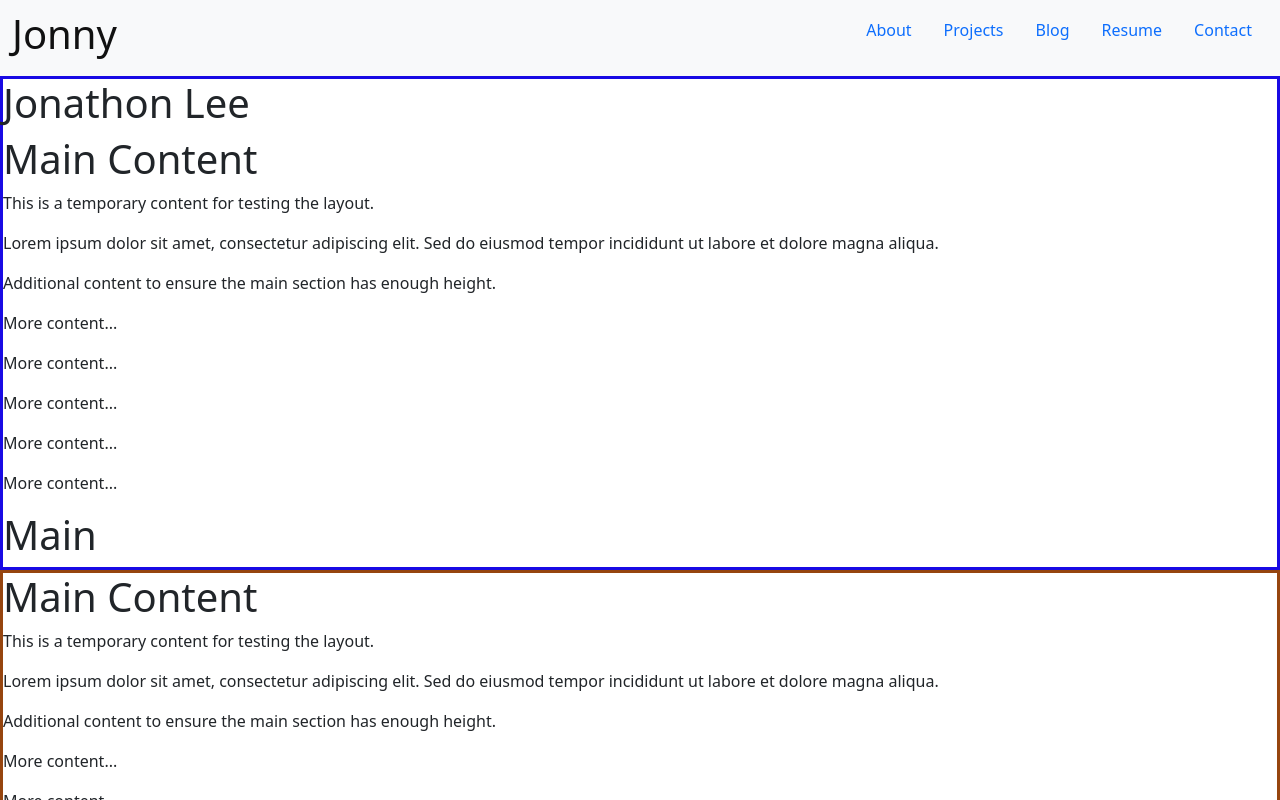
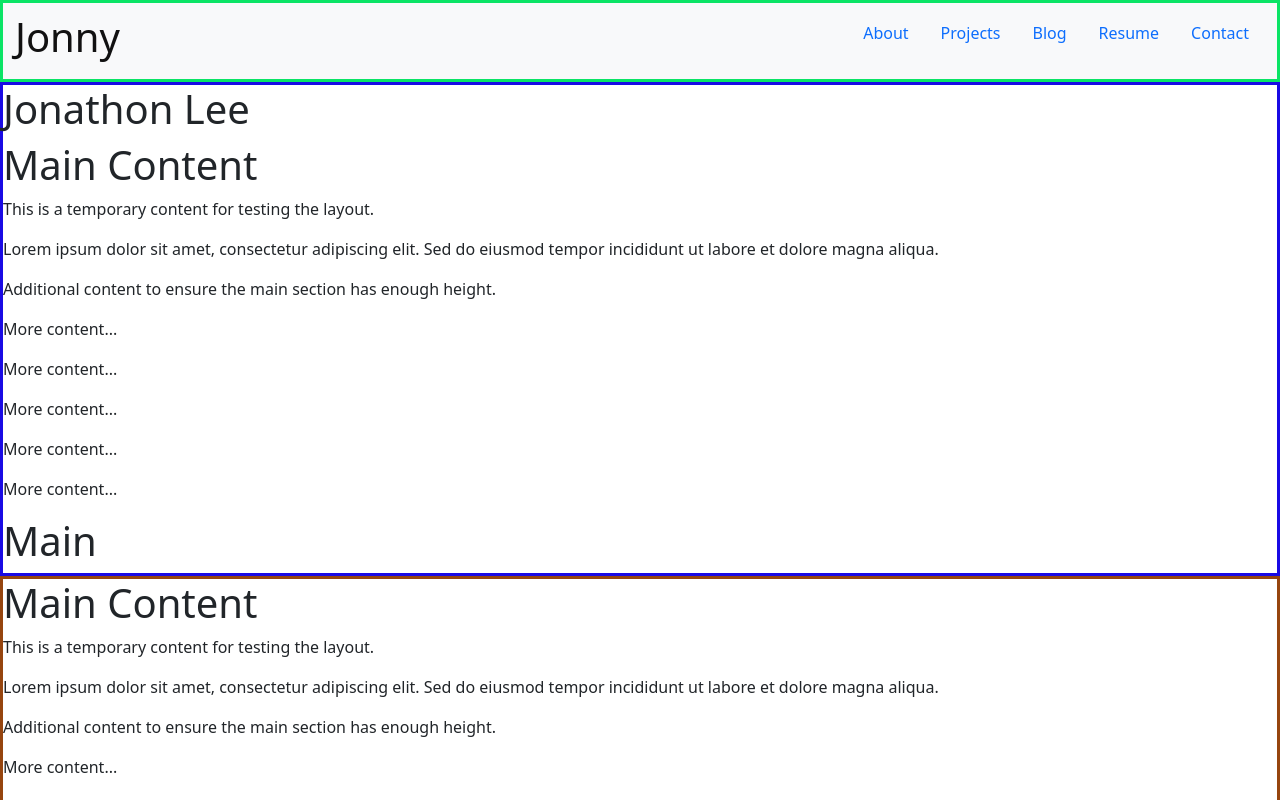
Before and after one commit to jonnyleealas/portfolio-site, a React (Create React App) app in the folder frontend/: page / in a window 1280 px wide. Shown: the top 800 px of the page. Built offline with nearby package versions, Linux system fonts and the light colour scheme.

Commit message:
removed sticky header

```diff
--- a/frontend/src/components/header/custom.css
+++ b/frontend/src/components/header/custom.css
@@ -11,9 +11,6 @@
     text-align: center;
     padding: 10px;
 
-    /* border-style: solid; */
-    /* border-color: rgb(25, 10, 228); */
-
-
-
+    border-style: solid;
+    border-color: rgb(10, 228, 101);
   }
--- a/frontend/src/components/main/Main.tsx
+++ b/frontend/src/components/main/Main.tsx
@@ -32,7 +32,6 @@ const Main: React.FC = () => {
             <div className='box-3'>
                 <Contact />
             </div>
-
         </main>
     )
 }
```
